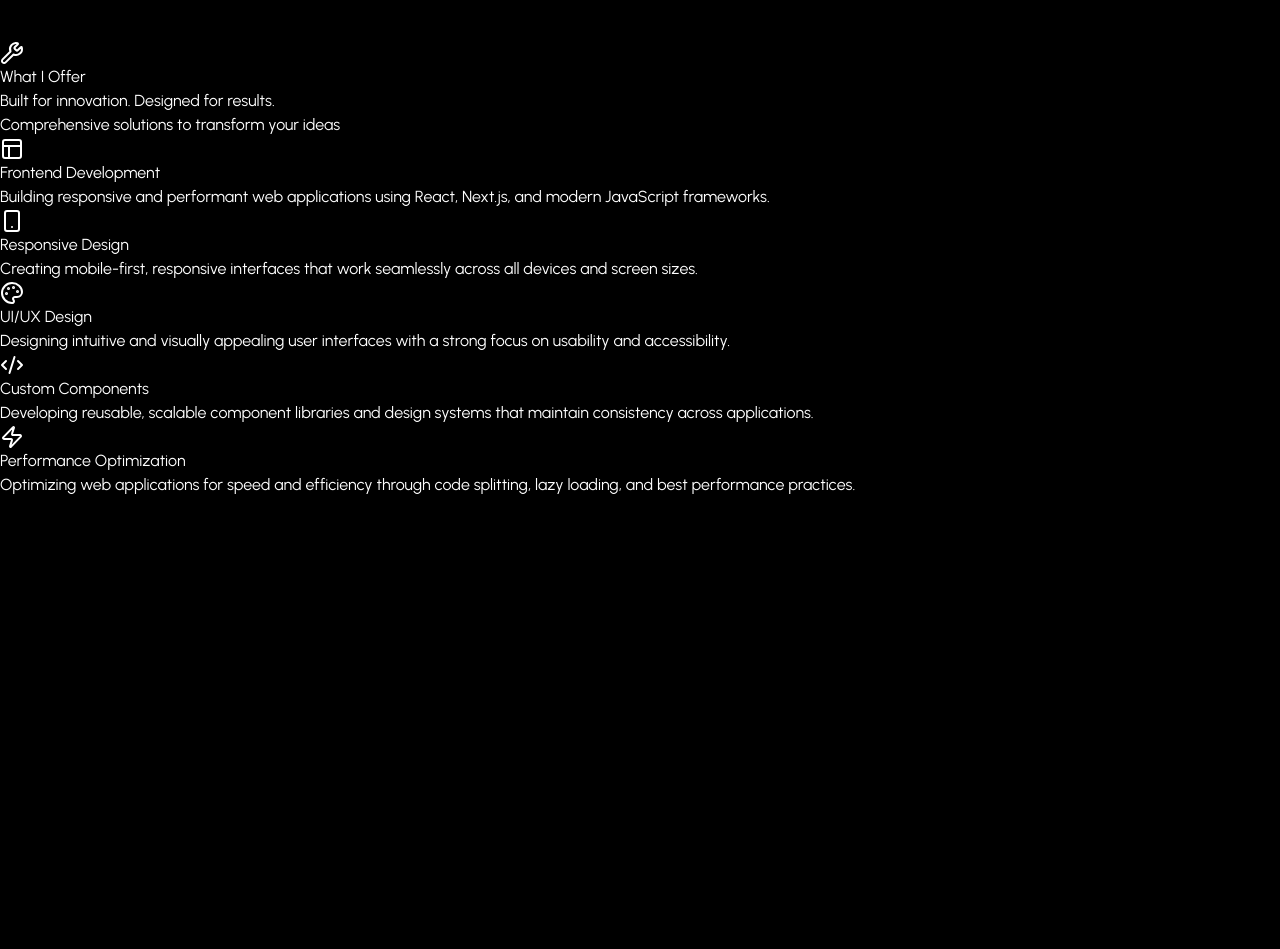
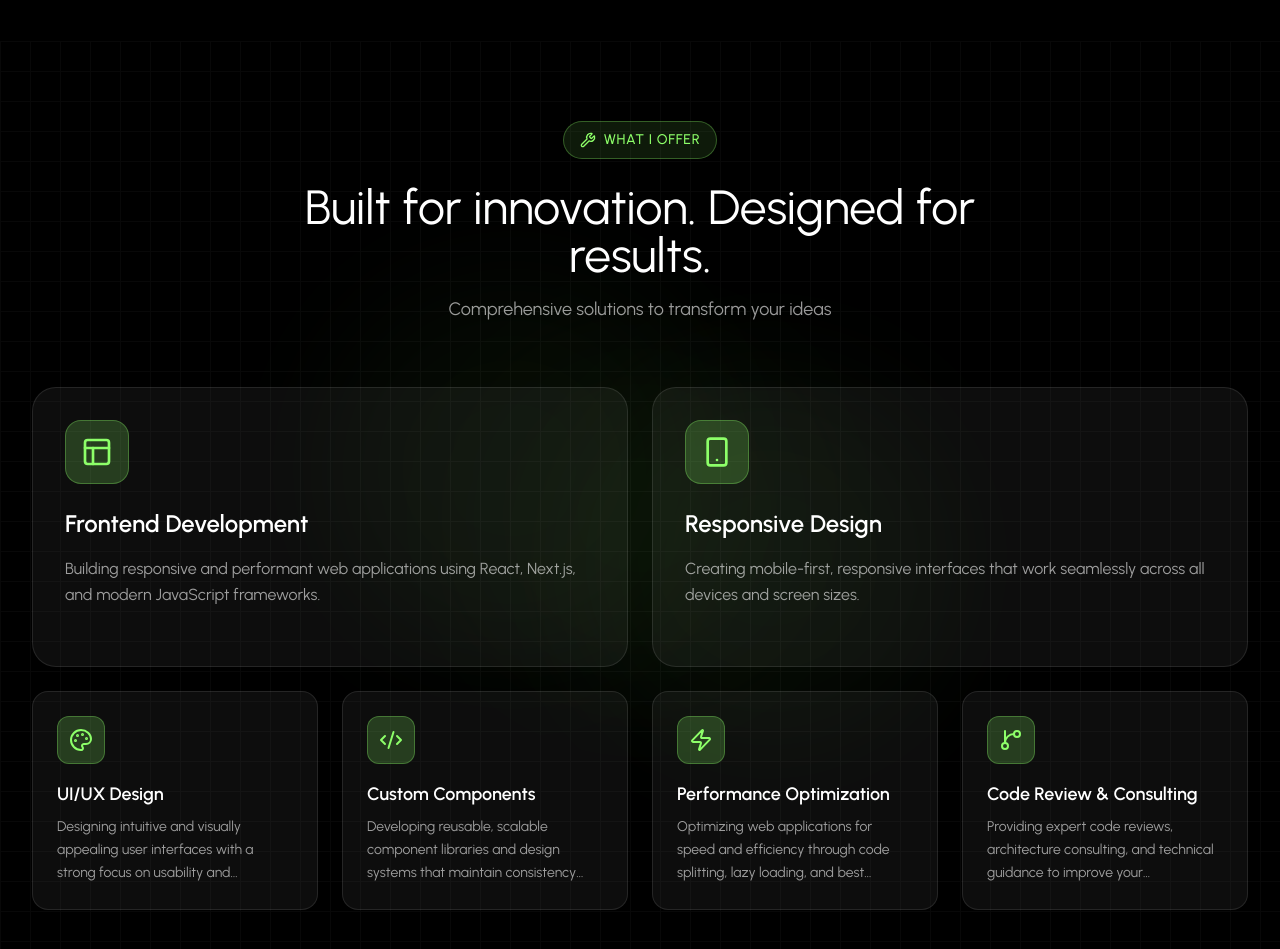
Before and after one commit to alexbalak21/Portfolio, a React app: page / in a window 1280 px wide. Shown: the part 3780-4729 px from the top of the page. Built offline with nearby package versions, Linux system fonts and the light colour scheme; the HTML template or start-up script is replaced by a standard one.

Commit message:
Services implemented & finished

```diff
--- a/src/components/sections/Services.tsx
+++ b/src/components/sections/Services.tsx
@@ -1,5 +1,5 @@
 import FadeIn from "@components/animations/FadeIn";
-import { Wrench, Layout, Smartphone, Palette, Code2, Zap } from "lucide-react";
+import { Wrench, Layout, Smartphone, Palette, Code2, Zap, GitBranch } from "lucide-react";
 import { services } from "../../data/services";
 
 const iconMap = {
@@ -8,19 +8,20 @@
   Palette,
   Code2,
   Zap,
+  GitBranch
 };
 // https://youtu.be/UQVB8fe_b4E?si=O0s9agR0rd9qZ9Cd&t=6064
 const Services = () => {
   return (
-    <section id="services" className="">
-      <div className="">
-        <div className="" />
-        <div className="" />
-        <div className="" />
+    <section id="services" className="relative py-20 bg-black overflow-hidden">
+      <div className="absolute inset-0 overflow-hidden">
+        <div className="absolute top-1/4 left-1/4 w-96 h-96 bg-primary/20 opacity-20 rounded-full blur-3xl" />
+        <div className="absolute bottom-1/4 right-1/4 w-96 h-96 bg-primary/20 opacity-20 rounded-full blur-3xl" />
+        <div className="absolute top-1/2 left-1/2 transform -translate-x-1/2 -translate-y-1/2 w-96 h-96 bg-primary/10 opacity-20 rounded-full blur-3xl" />
       </div>
 
       <div
-        className=""
+        className="absolute inset-0 opacity-[0.03]"
         style={{
           backgroundImage:
             "linear-gradient(to right, white 1px, transparent 1px), linear-gradient(to bottom, white 1px, transparent 1px)",
@@ -28,41 +29,43 @@
         }}
       />
 
-      <div className="">
+      <div className="relative z-10 max-w-7xl mx-auto px-4 sm:px-6 lg:px-8">
         <FadeIn delay={0}>
-          <div className="">
-            <div className="">
-              <Wrench className="" />
-              <span className="">What I Offer</span>
+          <div className="text-center mb-16">
+            <div className="inline-flex items-center gap-2 px-4 py-2 bg-primary/10 border border-primary/30 rounded-full mb-6">
+              <Wrench className="w-4 h-4 text-primary" />
+              <span className="text-sm text-primary font-medium tracking-wider uppercase">What I Offer</span>
             </div>
 
-            <h2 className="">
+            <h2 className="text-4xl lg:text-5xl font-normal text-white mb-4 max-w-2xl mx-auto">
               Built for innovation. Designed for results.
             </h2>
 
-            <p className="">
+            <p className="text-lg text-white/60 max-w-xl mx-auto">
               Comprehensive solutions to transform your ideas
             </p>
           </div>
         </FadeIn>
 
         {/* First row */}
-        <div className="">
+        <div className="grid grid-cols-1 lg:grid-cols-2 gap-6 mb-6">
           {services.slice(0, 2).map((service, index) => {
             const IconComponent = iconMap[service.icon as keyof typeof iconMap] || Code2;
             return (
               <FadeIn key={service.id} delay={100 + index * 100}>
-                <div className="">
-                  <div className="">
-                    <div className="">
-                      <IconComponent className="" />
+                <div className="group relative bg-white/5 border border-white/10 rounded-3xl p-8 hover:border-primary/30 transition-colors duration-300 h-full min-h-70 flex flex-col">
+                  <div className="mb-6">
+                    <div className="w-16 h-16 rounded-2xl bg-primary/20 border border-primary/30 flex items-center justify-center group-hover:scale-110 transition-transform duration-300">
+                      <IconComponent className="w-8 h-8 text-primary" />
                     </div>
                   </div>
-                  <div className="">
-                    <h3 className="">{service.title}</h3>
-                    <p className="">{service.description}</p>
+                  <div className="flex-1">
+                    <h3 className="text-2xl font-semibold text-white mb-4 group-hover:text-primary transition-colors duration-300">
+                      {service.title}
+                    </h3>
+                    <p className="text-white/60 leading-relaxed">{service.description}</p>
                   </div>
-                  <div className="" />
+                  <div className="absolute inset-0 bg-linear-to-br from-primary/0 to-primary/0 group-hover:from-primary/5 group-hover:to-primary/5 rounded-3xl transition-all duration-300 pointer-events-none"  />
                 </div>
               </FadeIn>
             );
@@ -70,22 +73,24 @@
         </div>
 
         {/* Second row */}
-        <div className="">
+        <div className="grid grid-cols-1 md:grid-cols-2 lg:grid-cols-4 gap-6">
           {services.slice(2).map((service, index) => {
             const IconComponent = iconMap[service.icon as keyof typeof iconMap] || Code2;
             return (
               <FadeIn key={service.id} delay={300 + index * 100}>
-                <div className="">
-                  <div className="">
-                    <div className="">
-                      <IconComponent className="" />
+                <div className="group relative bg-white/5 border border-white/10 rounded-2xl p-6 hover:border-primary/30 transition-all duration-300 h-full">
+                  <div className="mb-4">
+                    <div className="w-12 h-12 rounded-xl bg-primary/20 border border-primary/30 flex items-center justify-center group-hover:scale-110 transition-transform duration-300">
+                      <IconComponent className="w-6 h-6 text-primary" />
                     </div>
                   </div>
                   <div>
-                    <h3 className="">{service.title}</h3>
-                    <p className="">{service.description}</p>
+                    <h3 className="text-lg font-semibold text-white mb-2 group-hover:text-primary transition-colors duration-300">
+                      {service.title}
+                    </h3>
+                    <p className="text-sm text-white/60 leading-relaxed line-clamp-3">{service.description}</p>
                   </div>
-                  <div className="" />
+                  <div className="absolute inset-0 bg-linear-to-br from-primary/0 to-primary/0 group-hover:from-primary/5 group-hover:to-primary/5 rounded-2xl transition-all duration-300 pointer-events-none" />
                 </div>
               </FadeIn>
             );
@@ -93,6 +98,7 @@
         </div>
       </div>
     </section>
+    // https://youtu.be/UQVB8fe_b4E?si=4yCDXJpvi-Md9dko&t=6345
   );
 };
 
--- a/src/data/services.ts
+++ b/src/data/services.ts
@@ -29,5 +29,11 @@
     "icon": "Zap",
     "title": "Performance Optimization",
     "description": "Optimizing web applications for speed and efficiency through code splitting, lazy loading, and best performance practices."
+  },
+  {
+    "id": 6,
+    "icon": "GitBranch",
+    "title": "Code Review & Consulting",
+    "description": "Providing expert code reviews, architecture consulting, and technical guidance to improve your development workflow."
   }
 ]
```
